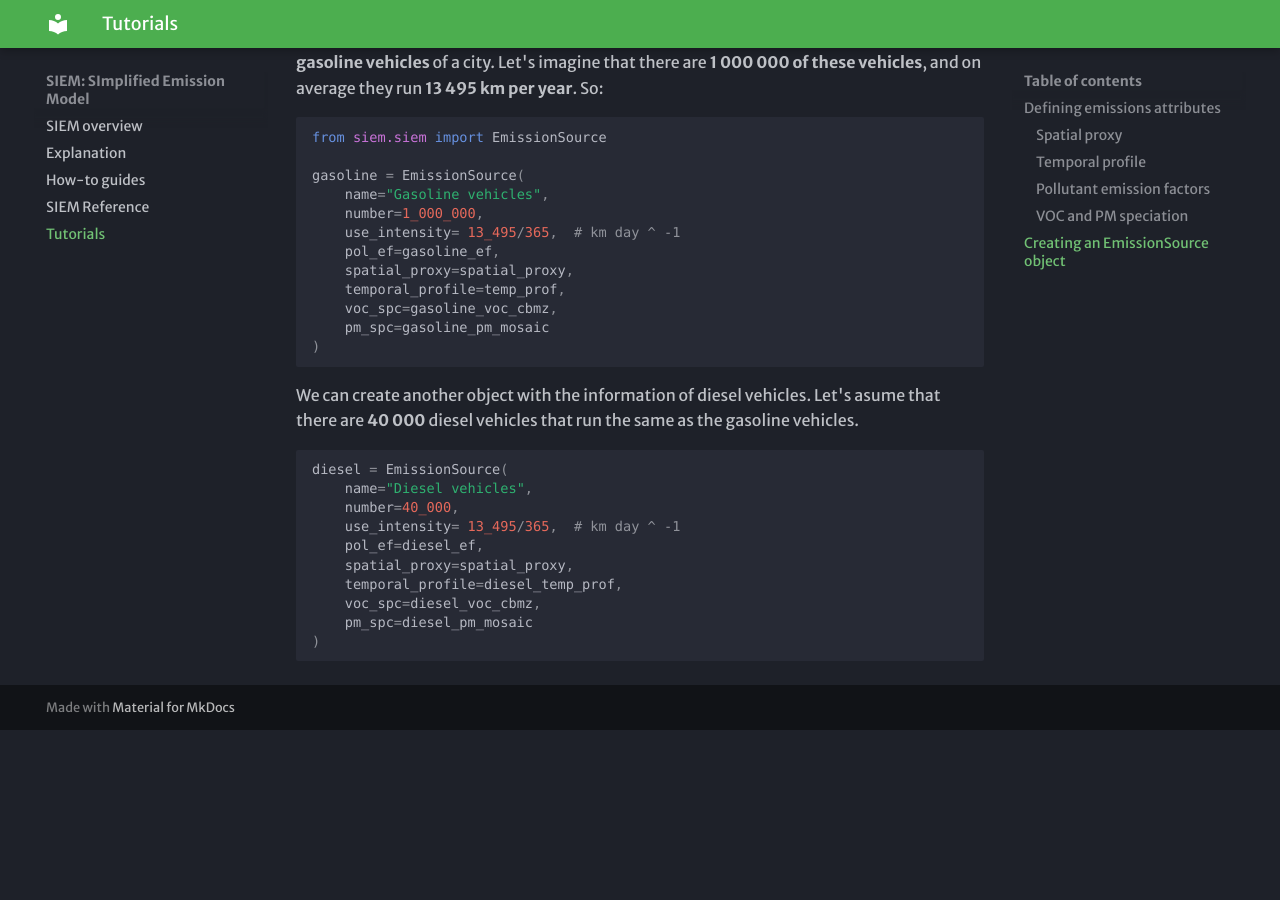
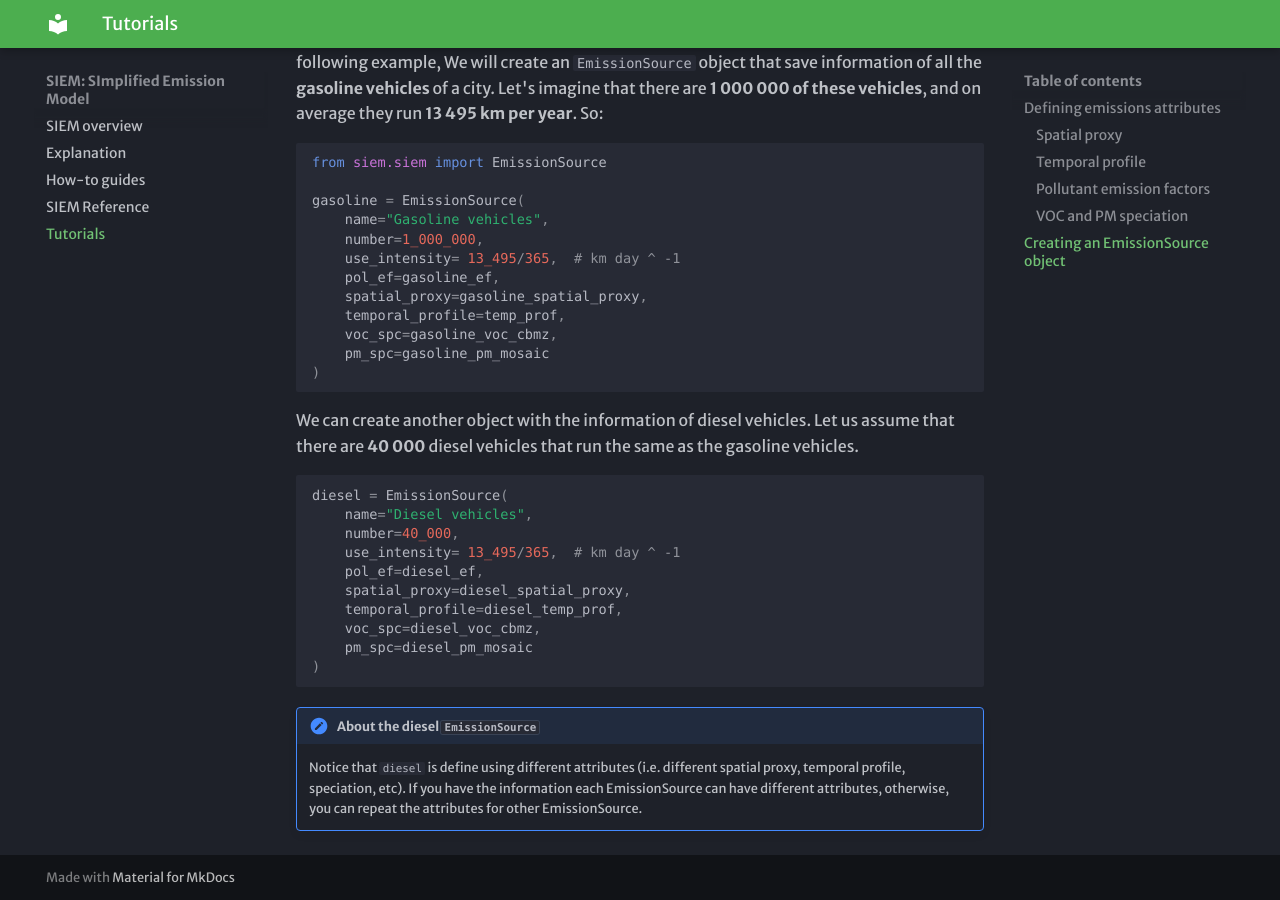
Before and after one commit to quishqa/siem, an MkDocs documentation site: the page built from docs/tutorials.md, in a window 1280 px wide and 900 px high, scrolled down 3108 px. Built offline with MkDocs 1.6.1 and Material for MkDocs 9.7.7, drawn with Linux system fonts in a browser that asks for light colours; some web fonts are replaced; before the commit the page ends 3838 px from its top, so only the background shows below that; some of the changed text lies outside the part shown.

Commit message:
doc: minor correction and note

````diff
--- a/docs/tutorials.md
+++ b/docs/tutorials.md
@@ -39,11 +39,12 @@ The first column is the **id**, the second column is the **longitude**, the thir
 and the fourth column is the weight of the emissions sources.
 
 So, to prepare these file to be used in `EmissionSource`, we use the `read_spatial_proxy()` function from the `spatial` module.
+Let's imagine that the proxy represents the gasoline vehicles.
 
 ```python
 from siem.spatial import read_spatial_proxy
 
-spatial_proxy = read_spatial_proxy(
+gasoline_spatial_proxy = read_spatial_proxy(
   proxy_path='./spatial_proxy.csv',
   shape=(100, 100),
   col_names=['id', 'x', 'y', 'emiss_weight'],
@@ -145,7 +146,7 @@ gasoline = EmissionSource(
     number=1_000_000,
     use_intensity= 13_495/365,  # km day ^ -1
     pol_ef=gasoline_ef,
-    spatial_proxy=spatial_proxy,
+    spatial_proxy=gasoline_spatial_proxy,
     temporal_profile=temp_prof,
     voc_spc=gasoline_voc_cbmz,
     pm_spc=gasoline_pm_mosaic
@@ -153,7 +154,7 @@ gasoline = EmissionSource(
 ```
 
 We can create another object with the information of diesel vehicles.
-Let's asume that there are **40 000** diesel vehicles that run the same as the gasoline vehicles.
+Let us assume that there are **40 000** diesel vehicles that run the same as the gasoline vehicles.
 
 ```python
 diesel = EmissionSource(
@@ -161,9 +162,16 @@ diesel = EmissionSource(
     number=40_000,
     use_intensity= 13_495/365,  # km day ^ -1
     pol_ef=diesel_ef,
-    spatial_proxy=spatial_proxy,
+    spatial_proxy=diesel_spatial_proxy,
     temporal_profile=diesel_temp_prof,
     voc_spc=diesel_voc_cbmz,
     pm_spc=diesel_pm_mosaic
 )
 ```
+
+!!! note "About the diesel `EmissionSource`"
+
+    Notice that `diesel` is define using different attributes
+    (i.e. different spatial proxy, temporal profile, speciation, etc).
+    If you have the information each EmissionSource can have different
+    attributes, otherwise, you can repeat the attributes for other EmissionSource.
````
